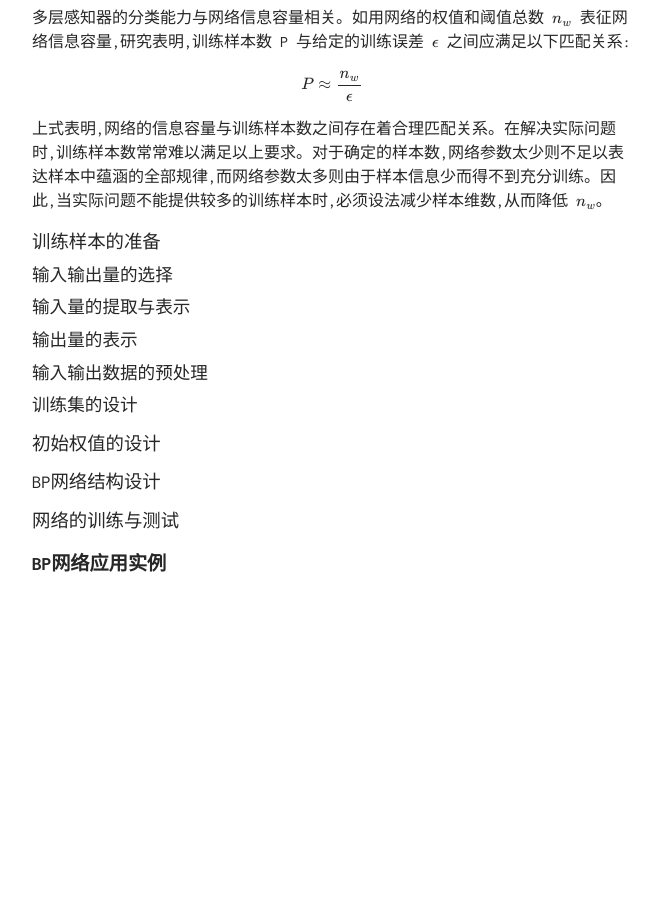
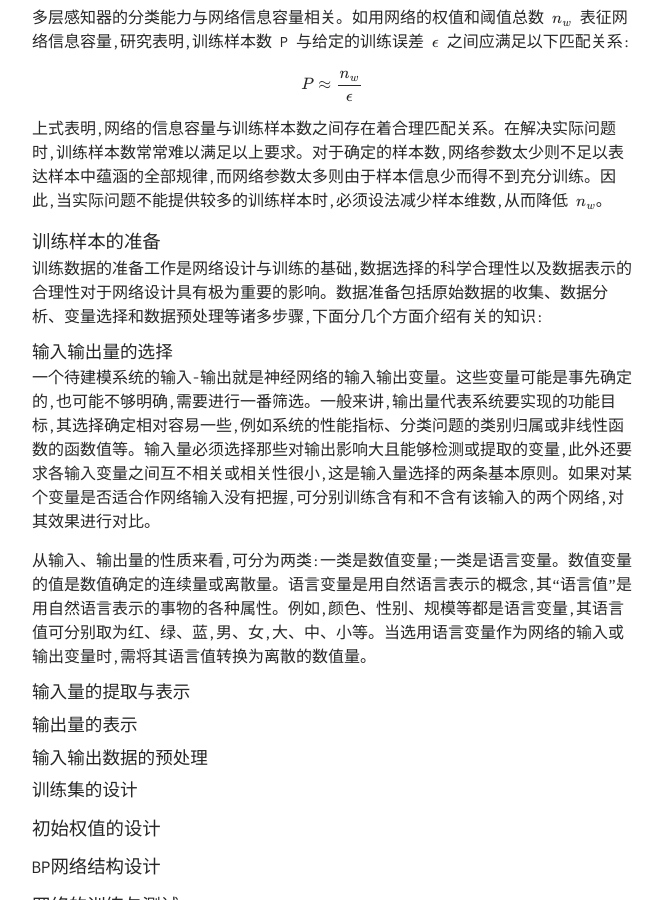
Before and after one commit to TobiahShaw/TobiahShaw.github.io, a Jekyll site: the page built from _posts/2019-09-30-Supervised-learning-neural-network.md, in a window 1280 px wide and 900 px high, scrolled down 13682 px. Shown: the whole window, without its empty margins (308-971 px from the left). Built offline with Jekyll 4.4.1, drawn with Linux system fonts in a browser that asks for light colours; our own code applies the rules of GitHub Pages for plain Markdown files; formulas are drawn with MathJax 3; before the commit the page ends 14351 px from its top, so only the background shows below that.

Commit message:
Selection of input and output

```diff
--- a/_posts/2019-09-30-Supervised-learning-neural-network.md
+++ b/_posts/2019-09-30-Supervised-learning-neural-network.md
@@ -414,7 +414,13 @@ $$ P \approx \frac{n_w}{\epsilon} $$
 
 ### 训练样本的准备
 
+训练数据的准备工作是网络设计与训练的基础,数据选择的科学合理性以及数据表示的合理性对于网络设计具有极为重要的影响。数据准备包括原始数据的收集、数据分析、变量选择和数据预处理等诸多步骤,下面分几个方面介绍有关的知识:
+
 #### 输入输出量的选择
+
+一个待建模系统的输入-输出就是神经网络的输入输出变量。这些变量可能是事先确定的,也可能不够明确,需要进行一番筛选。一般来讲,输出量代表系统要实现的功能目标,其选择确定相对容易一些,例如系统的性能指标、分类问题的类别归属或非线性函数的函数值等。输入量必须选择那些对输出影响大且能够检测或提取的变量,此外还要求各输入变量之间互不相关或相关性很小,这是输入量选择的两条基本原则。如果对某个变量是否适合作网络输入没有把握,可分别训练含有和不含有该输入的两个网络,对其效果进行对比。
+
+从输入、输出量的性质来看,可分为两类:一类是数值变量;一类是语言变量。数值变量的值是数值确定的连续量或离散量。语言变量是用自然语言表示的概念,其“语言值”是用自然语言表示的事物的各种属性。例如,颜色、性别、规模等都是语言变量,其语言值可分别取为红、绿、蓝,男、女,大、中、小等。当选用语言变量作为网络的输入或输出变量时,需将其语言值转换为离散的数值量。
 
 #### 输入量的提取与表示
 
```
